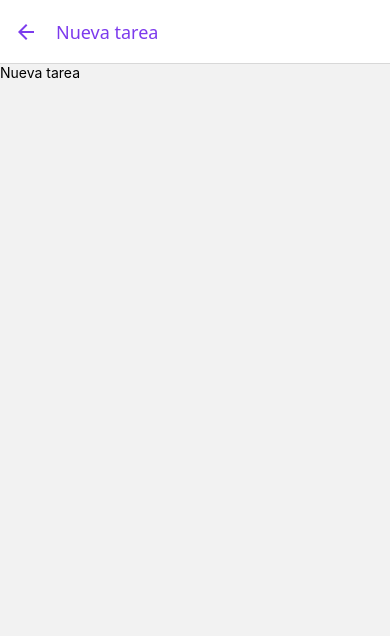
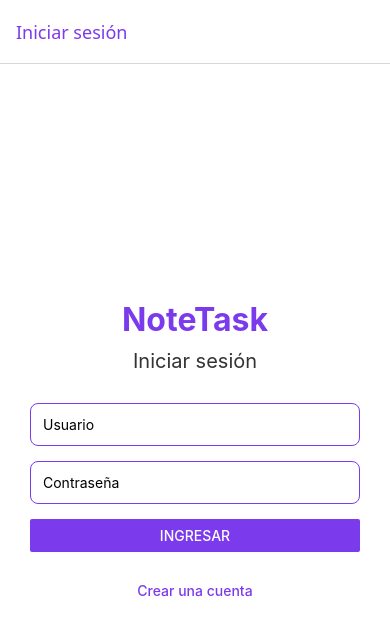
Before and after one commit to selnook/notetask-istea, a React Native app: screen /AddTask in a window 390 px wide. Shown: the top 636 px of the page. Built offline with nearby package versions, Linux system fonts and the light colour scheme.

Commit message:
controles de sesion

```diff
--- a/App.js
+++ b/App.js
@@ -1,5 +1,7 @@
+import { useEffect, useState } from 'react';
 import { NavigationContainer } from '@react-navigation/native';
 import { createNativeStackNavigator } from '@react-navigation/native-stack';
+import AsyncStorage from '@react-native-async-storage/async-storage';
 
 import LoginScreen from './src/screens/LoginScreen';
 import RegisterScreen from './src/screens/RegisterScreen';
@@ -9,37 +11,75 @@ import AddTaskScreen from './src/screens/AddTaskScreen';
 const Navegador = createNativeStackNavigator();
 
 export default function App() {
+  const [sesionIniciada, setSesionIniciada] = useState(false);
+  const [cargando, setCargando] = useState(true);
+
+  useEffect(() => {
+    comprobarSesion();
+  }, []);
+
+  const comprobarSesion = async () => {
+    const sesionGuardada = await AsyncStorage.getItem('sesionIniciada');
+
+    if (sesionGuardada === 'true') {
+      setSesionIniciada(true);
+    }
+
+    setCargando(false);
+  };
+
+  if (cargando) {
+    return null;
+  }
+
   return (
     <NavigationContainer>
       <Navegador.Navigator
-        initialRouteName="Login"
         screenOptions={{
           headerTintColor: '#7C3AED',
         }}
       >
+        {sesionIniciada ? (
+          <>
+            <Navegador.Screen
+              name="Home"
+              options={{ title: 'NoteTask' }}
+            >
+              {(propiedades) => (
+                <HomeScreen
+                  {...propiedades}
+                  setSesionIniciada={setSesionIniciada}
+                />
+              )}
+            </Navegador.Screen>
+
+            <Navegador.Screen
+              name="AddTask"
+              component={AddTaskScreen}
+              options={{ title: 'Nueva tarea' }}
+            />
+          </>
+        ) : (
+          <>
             <Navegador.Screen
               name="Login"
-          component={LoginScreen}
               options={{ title: 'Iniciar sesión' }}
+            >
+              {(propiedades) => (
+                <LoginScreen
+                  {...propiedades}
+                  setSesionIniciada={setSesionIniciada}
                 />
+              )}
+            </Navegador.Screen>
 
             <Navegador.Screen
               name="Register"
               component={RegisterScreen}
               options={{ title: 'Registro' }}
             />
-
-        <Navegador.Screen
-          name="Home"
-          component={HomeScreen}
-          options={{ title: 'NoteTask' }}
-        />
-
-        <Navegador.Screen
-          name="AddTask"
-          component={AddTaskScreen}
-          options={{ title: 'Nueva tarea' }}
-        />
+          </>
+        )}
       </Navegador.Navigator>
     </NavigationContainer>
   );
--- a/src/screens/HomeScreen.js
+++ b/src/screens/HomeScreen.js
@@ -1,9 +1,53 @@
-import { View, Text } from 'react-native';
+import {
+  View,
+  Text,
+  Button,
+  StyleSheet,
+} from 'react-native';
+import AsyncStorage from '@react-native-async-storage/async-storage';
 
-export default function HomeScreen() {
+export default function HomeScreen({ setSesionIniciada }) {
+
+  const cerrarSesion = async () => {
+    await AsyncStorage.removeItem('sesionIniciada');
+    setSesionIniciada(false);
+  };
+
   return (
-    <View>
-      <Text>Mis tareas</Text>
+    <View style={estilos.contenedor}>
+      <Text style={estilos.titulo}>Mis tareas</Text>
+
+      <Text style={estilos.texto}>
+        Todavía no tenés tareas.
+      </Text>
+
+      <Button
+        title="Cerrar sesión"
+        color="#7C3AED"
+        onPress={cerrarSesion}
+      />
     </View>
   );
 }
+
+const estilos = StyleSheet.create({
+  contenedor: {
+    flex: 1,
+    padding: 30,
+    justifyContent: 'center',
+    backgroundColor: '#FFFFFF',
+  },
+
+  titulo: {
+    fontSize: 28,
+    fontWeight: 'bold',
+    textAlign: 'center',
+    color: '#7C3AED',
+    marginBottom: 20,
+  },
+
+  texto: {
+    textAlign: 'center',
+    marginBottom: 30,
+  },
+});
--- a/src/screens/LoginScreen.js
+++ b/src/screens/LoginScreen.js
@@ -9,7 +9,7 @@ import {
 } from 'react-native';
 import AsyncStorage from '@react-native-async-storage/async-storage';
 
-export default function LoginScreen({ navigation }) {
+export default function LoginScreen({ navigation, setSesionIniciada }) {
   const [usuario, setUsuario] = useState('');
   const [contrasena, setContrasena] = useState('');
   const [mensajeError, setMensajeError] = useState('');
@@ -37,9 +37,9 @@ export default function LoginScreen({ navigation }) {
         contrasena === datosUsuario.contrasena
       ) {
         setMensajeError('');
-        navigation.navigate('Home');
-      } else {
-        setMensajeError('Usuario o contraseña incorrectos');
+
+        await AsyncStorage.setItem('sesionIniciada', 'true');
+        setSesionIniciada(true);
       }
     } catch (error) {
       setMensajeError('Algo salio mal');
```
Lines whose indentation alone changed are shown as unchanged.
